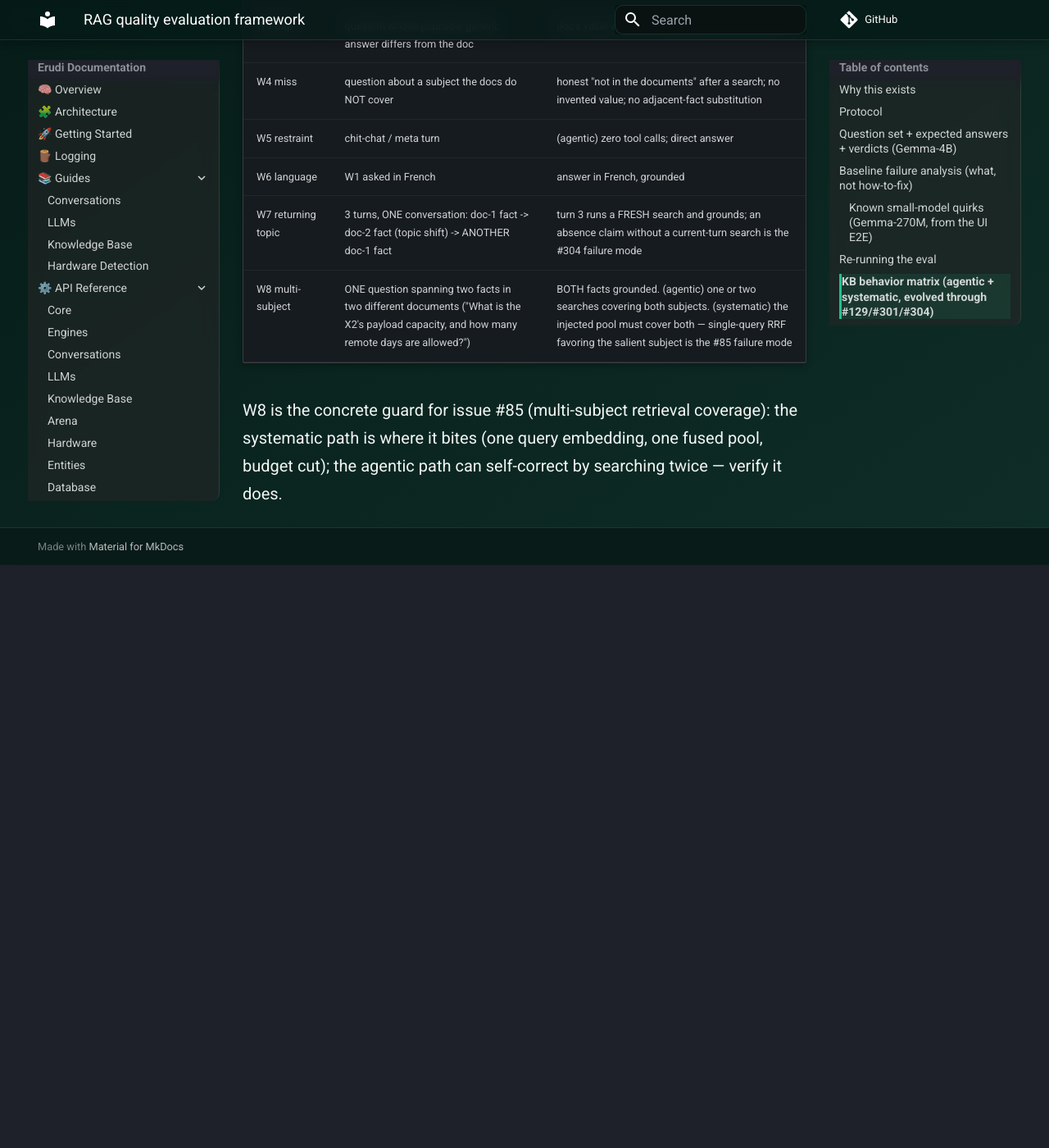
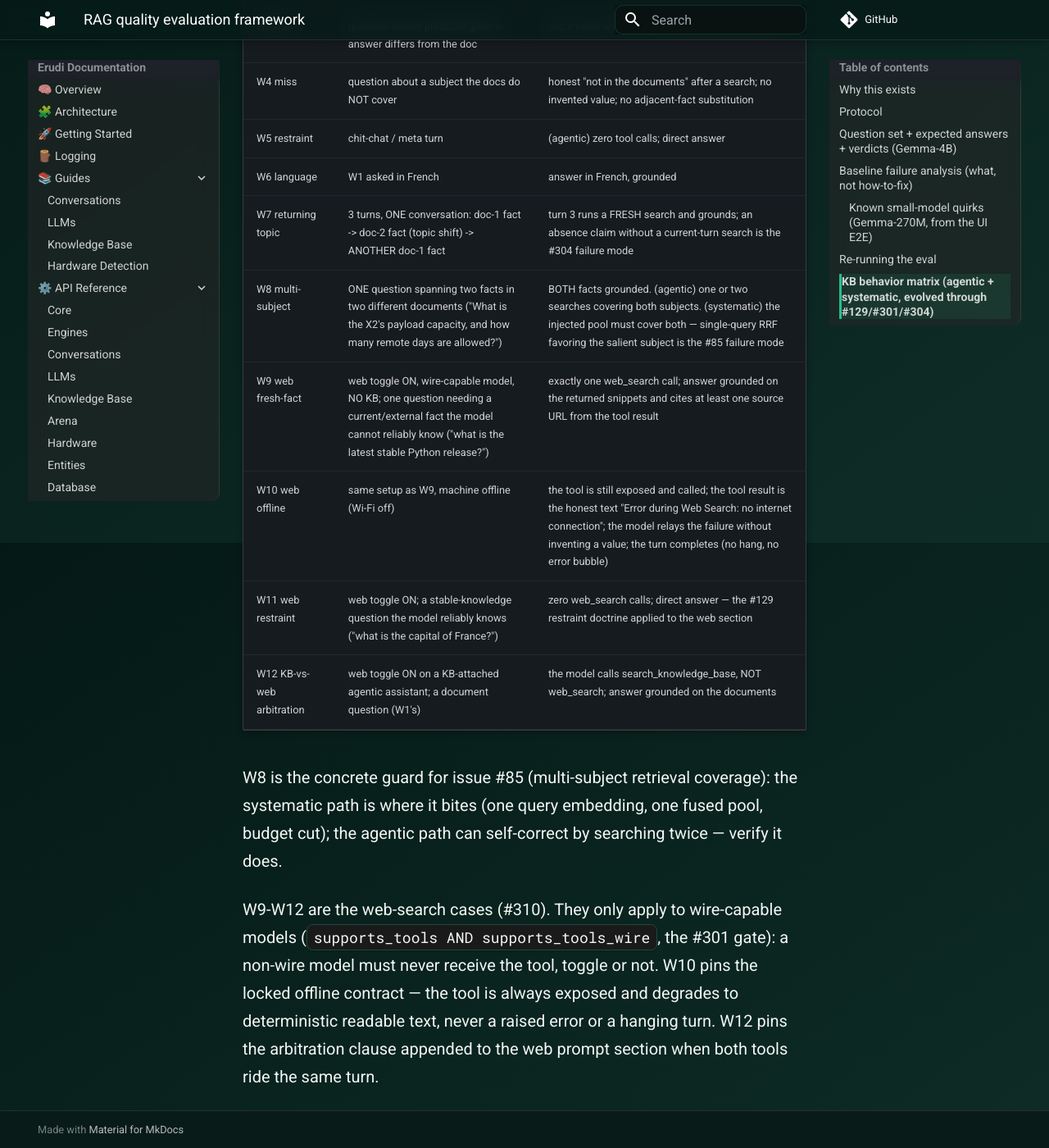
Before and after one commit to djaxchi/erudi, an MkDocs documentation site: the page built from docs/dev/rag-quality-eval.md, in a window 1280 px wide and 1400 px high, scrolled down 10187 px. Shown: the whole window at 82% size. Built offline with MkDocs 1.6.1 and Material for MkDocs 9.7.7, drawn with Linux system fonts in a browser that asks for light colours; comment, search, counter and statistics services are not loaded; before the commit the page ends 10876 px from its top, so only the background shows below that.

Commit message:
docs(eval): web-search eval cases W9-W12 and QA acceptance scenarios (#310)

```diff
--- a/docs/dev/rag-quality-eval.md
+++ b/docs/dev/rag-quality-eval.md
@@ -206,7 +206,18 @@ roadmap notes) — fictional so no world knowledge can substitute for retrieval.
 | W6 language | W1 asked in French | answer in French, grounded |
 | W7 returning topic | 3 turns, ONE conversation: doc-1 fact -> doc-2 fact (topic shift) -> ANOTHER doc-1 fact | turn 3 runs a FRESH search and grounds; an absence claim without a current-turn search is the #304 failure mode |
 | W8 multi-subject | ONE question spanning two facts in two different documents ("What is the X2's payload capacity, and how many remote days are allowed?") | BOTH facts grounded. (agentic) one or two searches covering both subjects. (systematic) the injected pool must cover both — single-query RRF favoring the salient subject is the #85 failure mode |
+| W9 web fresh-fact | web toggle ON, wire-capable model, NO KB; one question needing a current/external fact the model cannot reliably know ("what is the latest stable Python release?") | exactly one web_search call; answer grounded on the returned snippets and cites at least one source URL from the tool result |
+| W10 web offline | same setup as W9, machine offline (Wi-Fi off) | the tool is still exposed and called; the tool result is the honest text "Error during Web Search: no internet connection"; the model relays the failure without inventing a value; the turn completes (no hang, no error bubble) |
+| W11 web restraint | web toggle ON; a stable-knowledge question the model reliably knows ("what is the capital of France?") | zero web_search calls; direct answer — the #129 restraint doctrine applied to the web section |
+| W12 KB-vs-web arbitration | web toggle ON on a KB-attached agentic assistant; a document question (W1's) | the model calls search_knowledge_base, NOT web_search; answer grounded on the documents |
 
 W8 is the concrete guard for issue #85 (multi-subject retrieval coverage): the
 systematic path is where it bites (one query embedding, one fused pool, budget
 cut); the agentic path can self-correct by searching twice — verify it does.
+
+W9-W12 are the web-search cases (#310). They only apply to wire-capable models
+(`supports_tools AND supports_tools_wire`, the #301 gate): a non-wire model must
+never receive the tool, toggle or not. W10 pins the locked offline contract —
+the tool is always exposed and degrades to deterministic readable text, never a
+raised error or a hanging turn. W12 pins the arbitration clause appended to the
+web prompt section when both tools ride the same turn.
```
Also changed, not shown: QA-SCENARIOS.md (+16 -0 lines).
